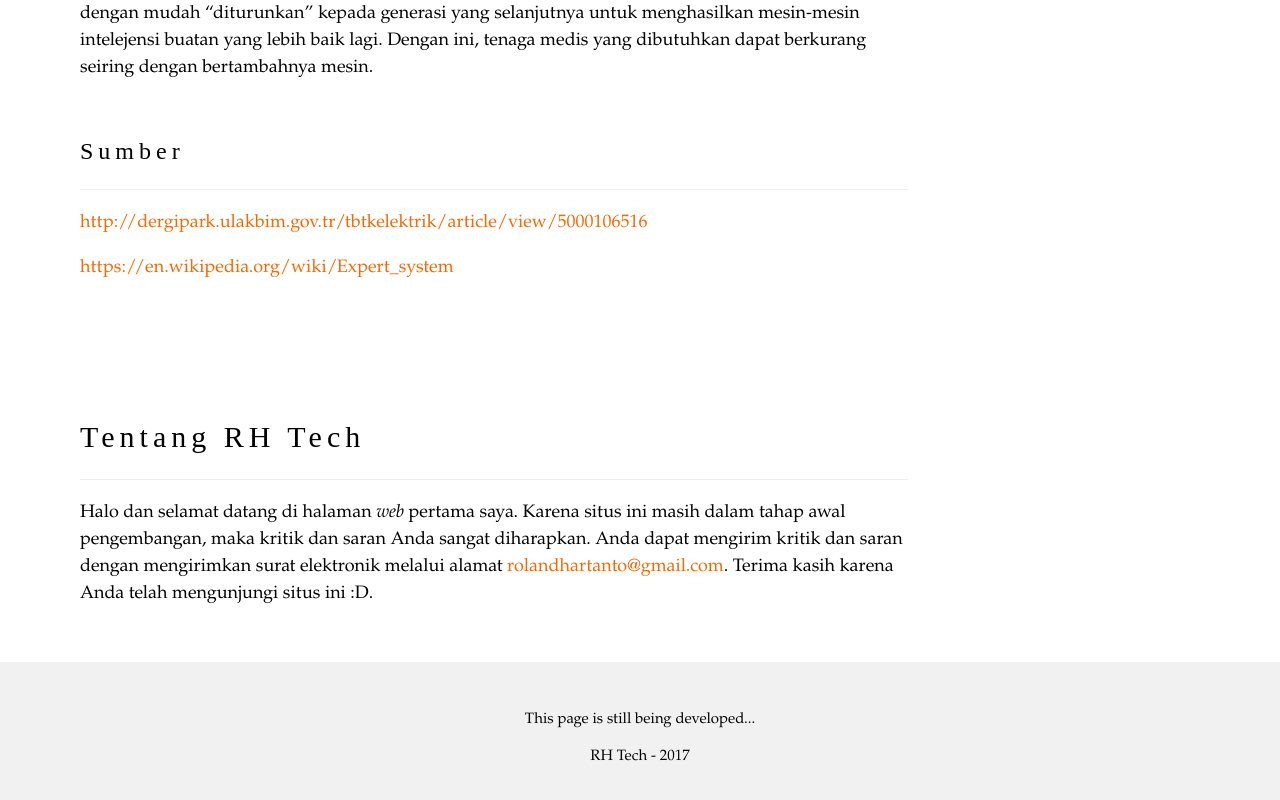
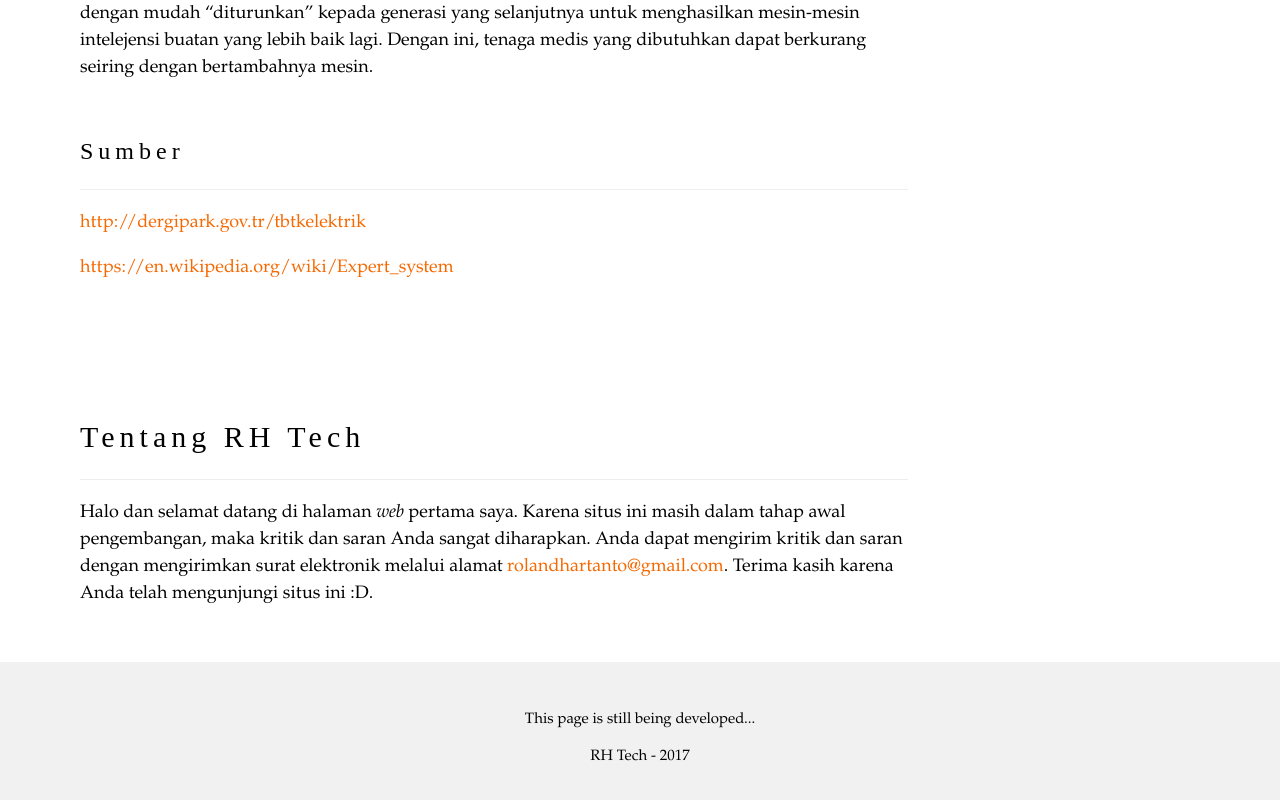
Before and after one commit to rolandhartanto/rolandhartanto.github.io, a plain HTML site: page index.html in a window 1280 px wide. Shown: the part 2102-2902 px from the top of the page. Drawn offline with nearby package versions, Linux system fonts and the light colour scheme.

Commit message:
source link revised

```diff
--- a/index.html
+++ b/index.html
@@ -76,7 +76,7 @@ div.img-source {
 	  <br>
 	  <h3>Sumber</h3>
 	  <hr>
-	  <p class="w3-large"><a href="http://dergipark.ulakbim.gov.tr/tbtkelektrik/article/view/5000106516" style="text-decoration:none;color:#F66800">http://dergipark.ulakbim.gov.tr/tbtkelektrik/article/view/5000106516</a></p>
+	  <p class="w3-large"><a href="http://dergipark.gov.tr/tbtkelektrik" style="text-decoration:none;color:#F66800">http://dergipark.gov.tr/tbtkelektrik</a></p>
 	  <p class="w3-large"><a href="https://en.wikipedia.org/wiki/Expert_system" style="text-decoration:none;color:#F66800">https://en.wikipedia.org/wiki/Expert_system</a></p>
 	</div>
   </div>
```
